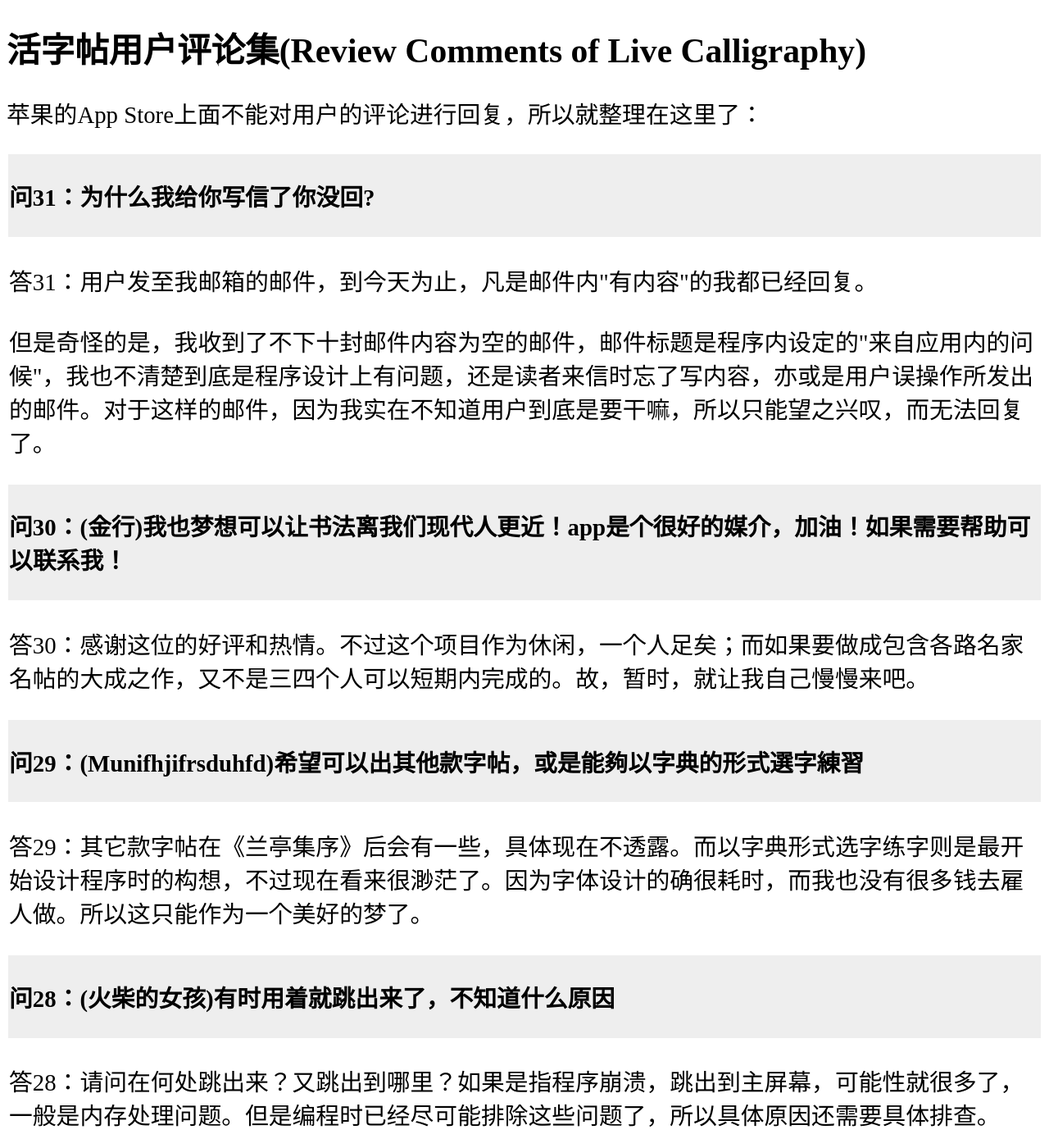
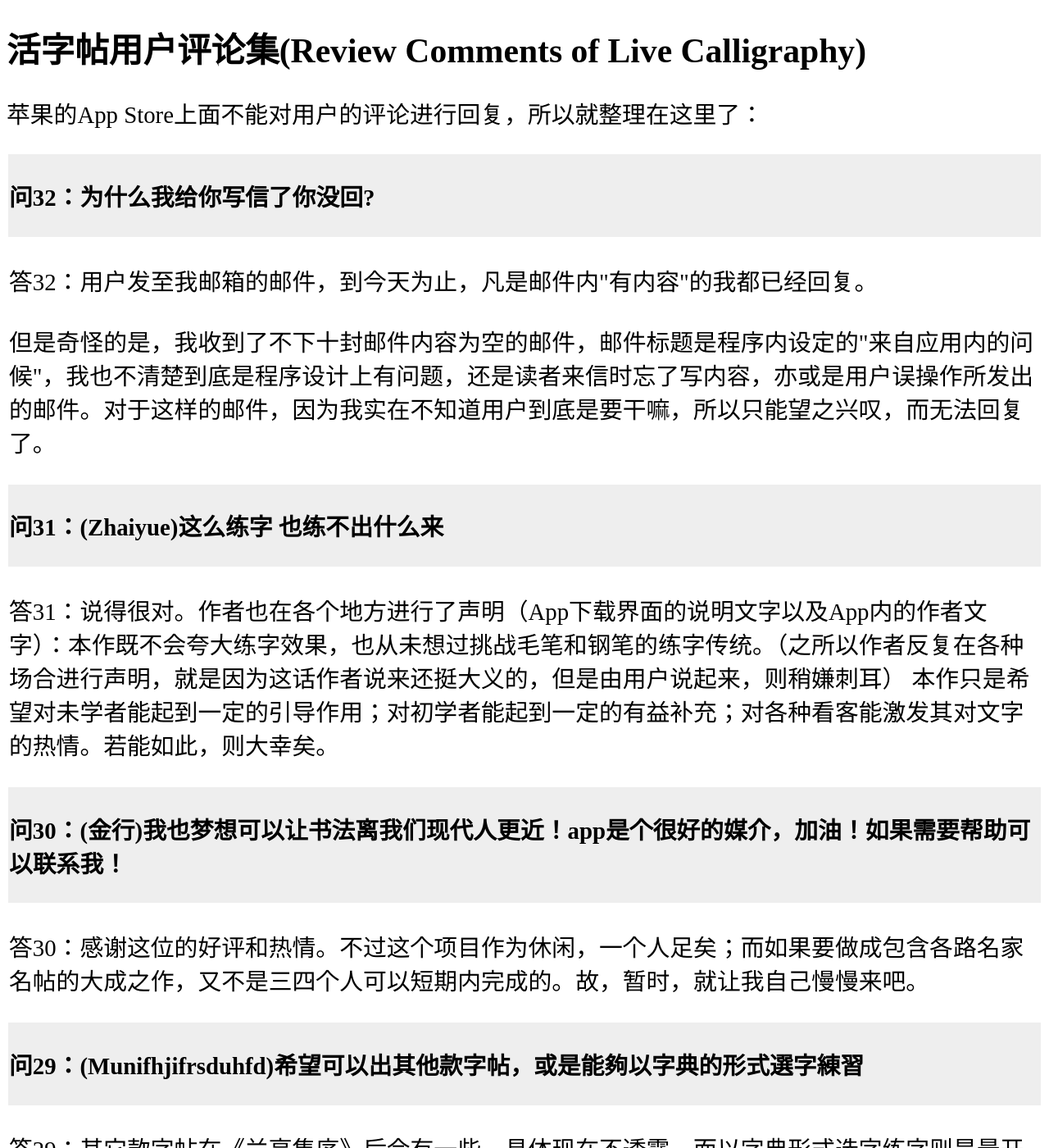
Before and after one commit to shengzhe/livecalligraphy, a Jekyll site: the page built from _posts/2012-08-31-LiveCalligraphyQA.html, in a window 1280 px wide and 1400 px high. Shown: the whole window at 82% size. Built offline with Jekyll 4.4.1, drawn with Linux system fonts in a browser that asks for light colours; Markdown is read by kramdown in place of the engine named in the settings.

Commit message:
Update 2012-08-31-LiveCalligraphyQA.html

```diff
--- a/_posts/2012-08-31-LiveCalligraphyQA.html
+++ b/_posts/2012-08-31-LiveCalligraphyQA.html
@@ -8,11 +8,19 @@ title: 活字帖用户评论集(Review Comments of Live Calligraphy)
 <table>
 
   <tr align="left" bgcolor="#EEEEEE"> <th> <p>
-问31：为什么我给你写信了你没回?
+问32：为什么我给你写信了你没回?
   </p> </th> </tr>
   <tr> <td> <p>
-答31：用户发至我邮箱的邮件，到今天为止，凡是邮件内"有内容"的我都已经回复。</br></br>
+答32：用户发至我邮箱的邮件，到今天为止，凡是邮件内"有内容"的我都已经回复。</br></br>
 但是奇怪的是，我收到了不下十封邮件内容为空的邮件，邮件标题是程序内设定的"来自应用内的问候"，我也不清楚到底是程序设计上有问题，还是读者来信时忘了写内容，亦或是用户误操作所发出的邮件。对于这样的邮件，因为我实在不知道用户到底是要干嘛，所以只能望之兴叹，而无法回复了。
+  </p> </td> </tr>
+
+  <tr align="left" bgcolor="#EEEEEE"> <th> <p>
+问31：(Zhaiyue)这么练字 也练不出什么来
+  </p> </th> </tr>
+  <tr> <td> <p>
+答31：说得很对。作者也在各个地方进行了声明（App下载界面的说明文字以及App内的作者文字）：本作既不会夸大练字效果，也从未想过挑战毛笔和钢笔的练字传统。（之所以作者反复在各种场合进行声明，就是因为这话作者说来还挺大义的，但是由用户说起来，则稍嫌刺耳）
+本作只是希望对未学者能起到一定的引导作用；对初学者能起到一定的有益补充；对各种看客能激发其对文字的热情。若能如此，则大幸矣。
   </p> </td> </tr>
 
   <tr align="left" bgcolor="#EEEEEE"> <th> <p>
```
